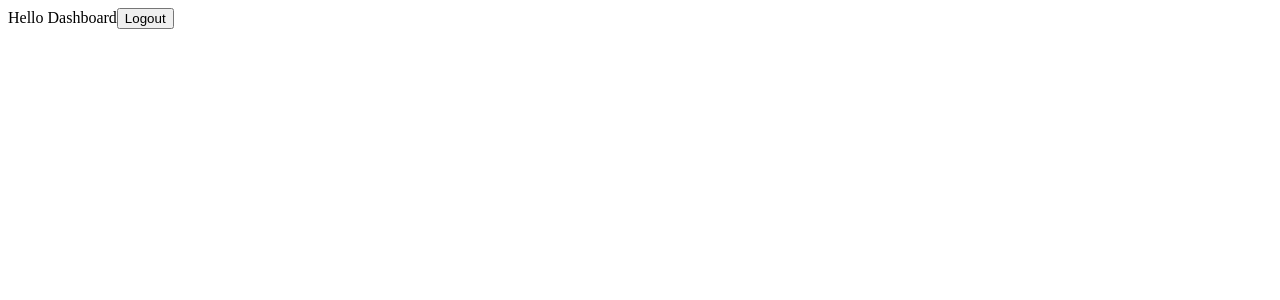
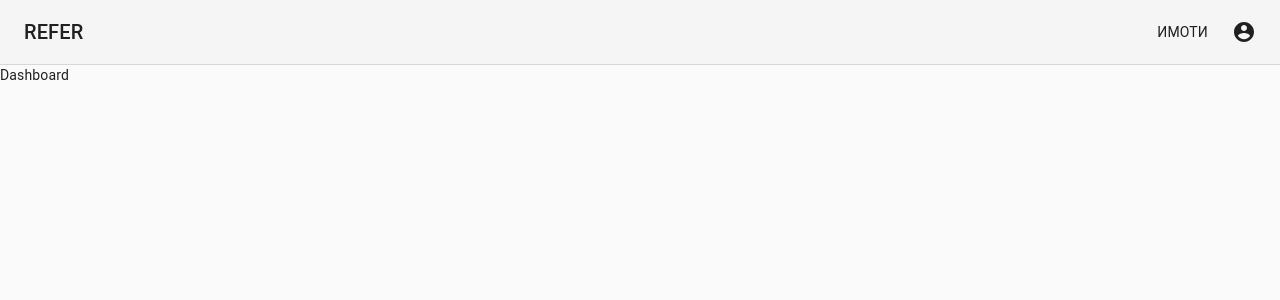
Before and after one commit to Galabov93/BrokerPlatformFrontEnd, a React (Create React App) app: page / in a window 1280 px wide. Shown: the top 300 px of the page. Built offline with nearby package versions, Linux system fonts and the light colour scheme; sample sign-in values are in the browser's storage; the HTML template or start-up script is replaced by a standard one.

Commit message:
add skeleton and fetch api estates

```diff
--- a/src/App.js
+++ b/src/App.js
@@ -1,35 +1,19 @@
 import React from "react";
 import { BrowserRouter as Router, Route, Switch } from "react-router-dom";
 import { createBrowserHistory } from "history";
-import LoginForm from "./LoginForm";
-import { logout } from "./services/Authentication";
-import ProtectedRoute from "./utils/ProtectedRoute";
+import LoginForm from "./components/LoginForm";
+import UserRoutes from "./routes/UserRoutes";
 
-function App(props) {
+function App() {
   return (
     <Router history={createBrowserHistory}>
       <Switch>
-        <ProtectedRoute
-          exact
-          path="/"
-          component={() => (
-            <div>
-              Hello Dashboard
-              <button
-                onClick={() => {
-                  logout();
-                }}
-              >
-                Logout
-              </button>
-            </div>
-          )}
-        />
         <Route path="/login" component={() => <LoginForm type="login" />} />
         <Route
           path="/register"
           component={() => <LoginForm type="register" />}
         />
+        <UserRoutes />
       </Switch>
     </Router>
   );
--- /dev/null
+++ b/src/components/Header/index.js
@@ -0,0 +1,131 @@
+import React from "react";
+import {
+  AppBar,
+  Toolbar,
+  Typography,
+  Menu,
+  MenuItem,
+  IconButton
+} from "@material-ui/core";
+import { makeStyles } from "@material-ui/styles";
+import { Link, withRouter } from "react-router-dom";
+import AccountCircle from "@material-ui/icons/AccountCircle";
+import { logout } from "../../services/Authentication/index";
+
+const useStyles = makeStyles(theme => ({
+  appBar: {
+    display: "flex",
+    borderBottom: `1px solid ${theme.palette.divider}`,
+    marginTop: 0
+  },
+  toolbar: {
+    flexWrap: "wrap",
+    "& #homeButton": {
+      textDecoration: "none",
+      color: "inherit",
+      textTransform: "uppercase"
+    }
+  },
+  toolbarTitle: {
+    flexGrow: 1
+  },
+  link: {
+    margin: theme.spacing(1, 1.5),
+    textDecoration: "none",
+    color: "inherit",
+    textTransform: "uppercase"
+  },
+  navigation: {
+    display: "flex",
+    alignItems: "center"
+  }
+}));
+
+function Header({ history }) {
+  const classes = useStyles();
+
+  const [anchorEl, setAnchorEl] = React.useState(null);
+  const [mobileMoreAnchorEl, setMobileMoreAnchorEl] = React.useState(null);
+
+  const isMenuOpen = Boolean(anchorEl);
+
+  function handleProfileMenuOpen(event) {
+    setAnchorEl(event.currentTarget);
+  }
+
+  function handleMobileMenuClose() {
+    setMobileMoreAnchorEl(null);
+  }
+
+  function handleMenuClose() {
+    setAnchorEl(null);
+    handleMobileMenuClose();
+  }
+
+  function handleProfileClick(params) {
+    handleMenuClose();
+    history.push("/profile");
+  }
+
+  function handleLogout() {
+    handleMenuClose();
+    logout();
+    history.push("/login");
+  }
+  const menuId = "primary-search-account-menu";
+  return (
+    <>
+      <AppBar
+        position="static"
+        color="default"
+        elevation={0}
+        className={classes.appBar}
+      >
+        <Toolbar className={classes.toolbar}>
+          <Typography
+            variant="h6"
+            color="inherit"
+            noWrap
+            className={classes.toolbarTitle}
+          >
+            <Link to={"/"} id="homeButton">
+              Refer
+            </Link>
+          </Typography>
+          <nav className={classes.navigation}>
+            <Link className={classes.link} to={"/real-estates"}>
+              Имоти
+            </Link>
+            <div className={classes.grow} />
+            <div className={classes.sectionDesktop}>
+              <IconButton
+                edge="end"
+                aria-label="account of current user"
+                aria-controls={menuId}
+                aria-haspopup="true"
+                onClick={handleProfileMenuOpen}
+                color="inherit"
+              >
+                <AccountCircle />
+              </IconButton>
+            </div>
+          </nav>
+        </Toolbar>
+        <Menu
+          anchorEl={anchorEl}
+          anchorOrigin={{ vertical: "top", horizontal: "right" }}
+          id={menuId}
+          keepMounted
+          transformOrigin={{ vertical: "top", horizontal: "right" }}
+          open={isMenuOpen}
+          onClose={handleMenuClose}
+        >
+          <MenuItem onClick={handleProfileClick}>Profile</MenuItem>
+          <MenuItem onClick={handleLogout}>Logout</MenuItem>
+        </Menu>
+      </AppBar>
+    </>
+  );
+}
+
+export default withRouter(Header);
--- a/src/LoginForm/index.js
+++ b/src/components/LoginForm/index.js
@@ -2,7 +2,7 @@ import React, { useState } from "react";
 import { Formik } from "formik";
 import { withRouter, Link } from "react-router-dom";
 import * as Yup from "yup";
-import { login, register } from "../services/Authentication/index";
+import { login, register } from "../../services/Authentication/index";
 import Button from "@material-ui/core/Button";
 import CssBaseline from "@material-ui/core/CssBaseline";
 import TextField from "@material-ui/core/TextField";
@@ -24,20 +24,11 @@ const LoginSchema = Yup.object().shape({
 });
 
 const useStyles = makeStyles(theme => ({
-  "@global": {
-    body: {
-      backgroundColor: theme.palette.common.white
-    }
-  },
   paper: {
-    marginTop: theme.spacing(8),
     display: "flex",
     flexDirection: "column",
-    alignItems: "center"
-  },
-  avatar: {
-    margin: theme.spacing(1),
-    backgroundColor: theme.palette.secondary.main
+    alignItems: "center",
+    marginTop: theme.spacing(10)
   },
   form: {
     width: "100%", // Fix IE 11 issue.
@@ -184,14 +175,11 @@ function Copyright() {
   return (
     <Typography variant="body2" color="textSecondary" align="center">
       {"Copyright © "}
-      <Link color="inherit" href="https://material-ui.com/">
-        Your Website
+      <Link color="inherit" href="">
+        Real estate platform
       </Link>{" "}
       {new Date().getFullYear()}
-      {". Built with "}
-      <Link color="inherit" href="https://material-ui.com/">
-        Material-UI.
-      </Link>
+      {". Built with Love"}
     </Typography>
   );
 }
--- a/src/index.js
+++ b/src/index.js
@@ -2,8 +2,19 @@ import React from "react";
 import ReactDOM from "react-dom";
 import App from "./App";
 import * as serviceWorker from "./serviceWorker";
+import { createMuiTheme } from "@material-ui/core/styles";
+import { ThemeProvider } from "@material-ui/styles";
+import { CssBaseline } from "@material-ui/core";
 
-ReactDOM.render(<App />, document.getElementById("root"));
+const theme = createMuiTheme({});
+
+ReactDOM.render(
+  <ThemeProvider theme={theme}>
+    <CssBaseline />
+    <App />
+  </ThemeProvider>,
+  document.getElementById("root")
+);
 
 // If you want your app to work offline and load faster, you can change
 // unregister() to register() below. Note this comes with some pitfalls.
--- /dev/null
+++ b/src/pages/RealEstates/index.js
@@ -0,0 +1,20 @@
+import React, { useState, useEffect } from "react";
+import PropTypes from "prop-types";
+import axios from "../../config/API";
+
+function RealEstates(props) {
+  const [realEstatesData, setRealEstatesData] = useState([]);
+
+  useEffect(() => {
+    async function fetchData() {
+      const response = await axios.get("/real-estates");
+      console.log("TCL: fetchData -> response", response);
+    }
+    fetchData();
+  }, []);
+  return <div>I am here to take over</div>;
+}
+
+RealEstates.propTypes = {};
+
+export default RealEstates;
--- /dev/null
+++ b/src/routes/UserRoutes/index.js
@@ -0,0 +1,23 @@
+import React from "react";
+import ProtectedRoute from "../../utils/ProtectedRoute/index";
+import Header from "../../components/Header";
+import RealEstates from "../../pages/RealEstates";
+
+export default function UserRoutes() {
+  return (
+    <div>
+      <ProtectedRoute component={() => <Header />} />
+      <ProtectedRoute exact path="/" component={() => <div>Dashboard</div>} />
+      <ProtectedRoute
+        exact
+        path="/real-estates"
+        component={() => <RealEstates />}
+      />
+      <ProtectedRoute
+        exact
+        path="/profile"
+        component={() => <div>My profile</div>}
+      />
+    </div>
+  );
+}
```
